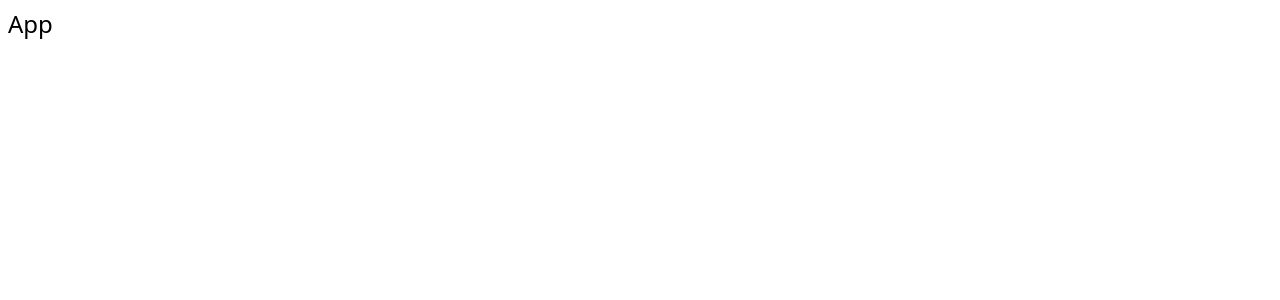
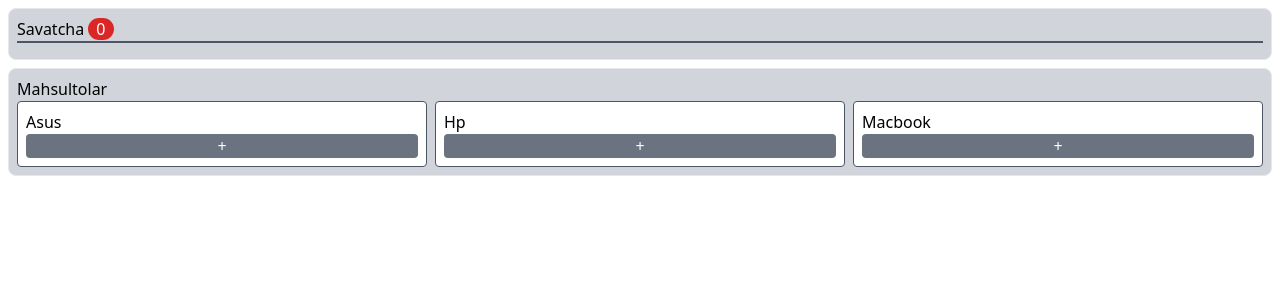
Before and after one commit to IbrohimMirxoshimov/frontend-bootcamp, a React (Vite) app: page / in a window 1280 px wide. Shown: the top 300 px of the page. Built offline with nearby package versions, Linux system fonts and the light colour scheme.

Commit message:
savat soni o'zgarishi

```diff
--- a/package.json
+++ b/package.json
@@ -10,6 +10,8 @@
     "preview": "vite preview"
   },
   "dependencies": {
+    "@ant-design/icons": "^5.6.0",
+    "antd": "^5.23.4",
     "axios": "^1.7.9",
     "react": "^18.2.0",
     "react-dom": "^18.2.0",
--- a/src/App.jsx
+++ b/src/App.jsx
@@ -1,7 +1,101 @@
+import { useState } from "react";
+
 function App() {
+  const [savatcha, setSavatcha] = useState([]);
+  const mahsultolar = [
+    {
+      id: 9,
+      name: "Asus",
+    },
+    {
+      id: 2,
+      name: "Hp",
+    },
+    {
+      id: 3,
+      name: "Macbook",
+    },
+  ];
+
+  function onAdd(item) {
+    const bormi = savatcha.find((s) => {
+      if (item.id === s.mahsulot.id) {
+        return true;
+      }
+
+      return false;
+    });
+
+    if (bormi) {
+      // o'zgartiraman
+      const new_arr = savatcha.map((savat_item) => {
+        if (savat_item.mahsulot.id === item.id) {
+          return {
+            ...savat_item,
+            count: savat_item.count + 1,
+          };
+        }
+
+        return savat_item;
+      });
+
+      setSavatcha(new_arr);
+    } else {
+      // qo'shaman
+      const new_arr = savatcha.concat({
+        count: 1,
+        mahsulot: item,
+      });
+      setSavatcha(new_arr);
+    }
+  }
+
   return (
     <div className="h-screen m-2">
-      <div className="text-2xl">App</div>
+      <div className="bg-gray-300 p-2 rounded-lg border mb-2">
+        <h2 className="border-b-2 mb-2 border-gray-600">
+          Savatcha{" "}
+          <span className="rounded-full bg-red-600 px-2 text-white">
+            {savatcha.length}
+          </span>
+        </h2>
+        <div className="text-xs">
+          {savatcha.map((item, index) => {
+            return (
+              <div key={index}>
+                {index + 1}
+                {")"} {item.mahsulot.name} x {item.count}
+              </div>
+            );
+          })}
+        </div>
+      </div>
+
+      <div className="border bg-gray-300 p-2 rounded-lg">
+        <h2>Mahsultolar</h2>
+
+        <div className="flex gap-2">
+          {mahsultolar.map((item) => {
+            return (
+              <div
+                key={item.id}
+                className="border w-full border-gray-600 bg-white rounded p-2"
+              >
+                <h2>{item.name}</h2>
+
+                <button
+                  onClick={() => {
+                    onAdd(item);
+                  }}
+                  className="bg-gray-500 w-full text-white px-3 rounded"
+                >
+                  +
+                </button>
+              </div>
+            );
+          })}
+        </div>
+      </div>
     </div>
   );
 }
```
Also changed, not shown: 1 other file (tests, documents, lock files or other folders).
